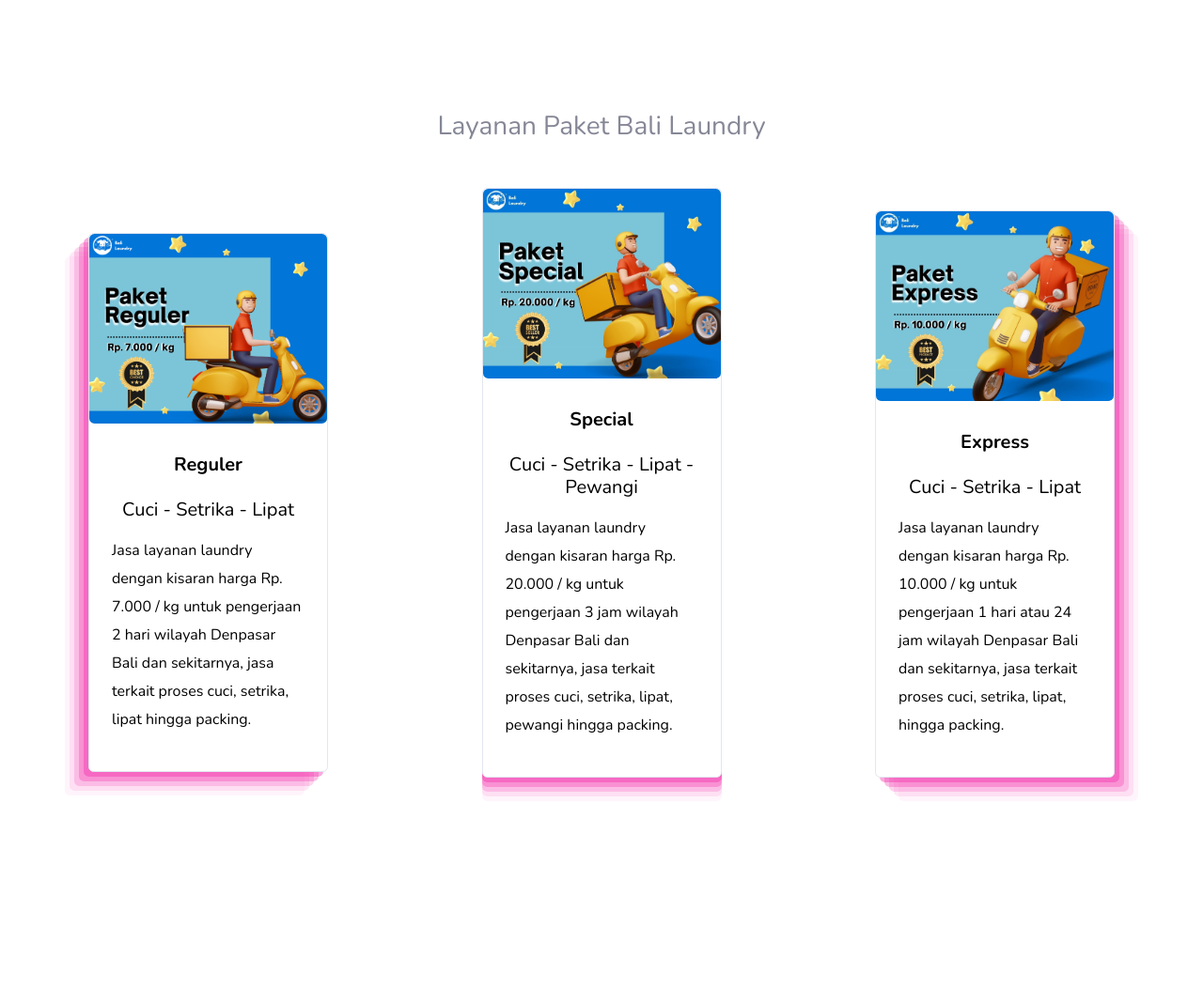
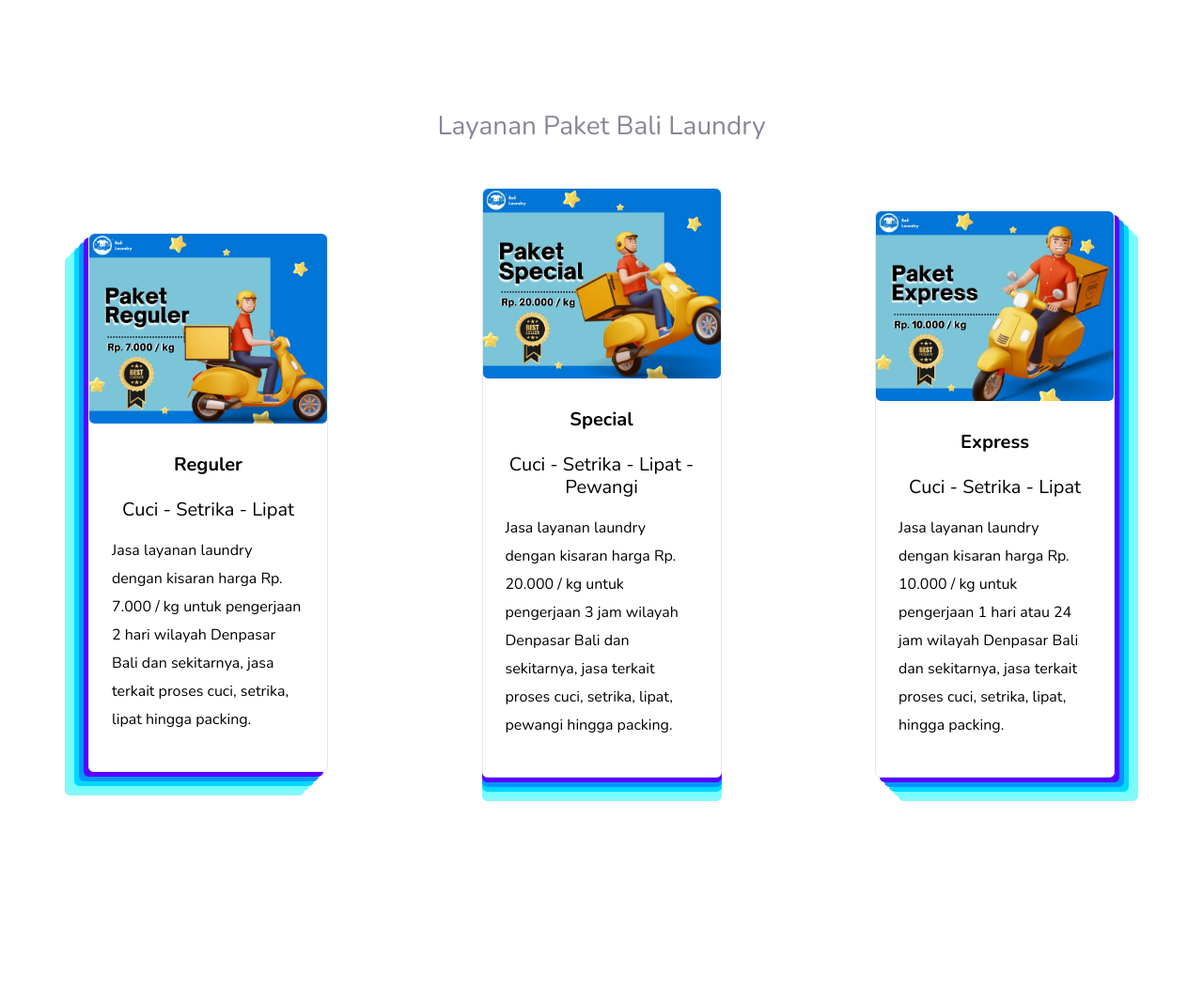
Before and after one commit to itsmenyzn/laundry-app, a PHP site: page / in a window 1280 px wide. Shown: the part 588-1656 px from the top of the page at 94% size. Run offline with PHP 8.4, Linux system fonts and the light colour scheme; some libraries are stand-ins or nearby versions.

Commit message:
mengupdate index

```diff
--- a/action/function.php
+++ b/action/function.php
@@ -16,6 +16,7 @@ function showAlert($type, $msg)
 
 // fitur login
 if (isset($_POST['login'])) {
+    // function untuk menghindari sql injection
     $username =  mysqli_real_escape_string($conn, $_POST['username']);
     $password =  mysqli_real_escape_string($conn, $_POST['password']);
     $sql =  "SELECT * FROM tabel_pengguna WHERE username='$username'";
@@ -55,8 +56,6 @@ if (isset($_POST['daftarUser'])) {
     $postPassword =  $_POST['password'];
     $telepon =  $_POST['telepon'];
     $password = password_hash($postPassword, PASSWORD_DEFAULT);
-
-
     $checkUsername = mysqli_query($conn, "SELECT * FROM tabel_pengguna WHERE username = '$username'");
 
     if (mysqli_num_rows($checkUsername) >= 1) {
@@ -126,7 +125,7 @@ if (isset($_POST['editPesanan'])) {
     $status =  $_POST['status'];
     $id = $_POST['idPesanan'];
 
-    $sql = "UPDATE `tabel_pesanan` SET `id`='$id',`username`='$username',`telepon`='$telepon',`alamat`='$alamat',`nama_paket`='$paket',`berat`='$berat',`harga`='$harga',`status`='$status',`tanggal`='$tanggal' WHERE id = '$id'";
+    $sql = "UPDATE `tabel_pesanan` SET `username`='$username',`telepon`='$telepon',`alamat`='$alamat',`nama_paket`='$paket',`berat`='$berat',`harga`='$harga',`status`='$status',`tanggal`='$tanggal' WHERE id = '$id'";
     $query = mysqli_query($conn, $sql);
 
     if ($query) {
@@ -268,7 +267,8 @@ if (isset($_POST['tambahPesananUser'])) {
 // fitur menghapus / membatalkan pesanan user berdasarkan id pesanan
 if (isset($_GET['deletePesananUser'])) {
     $id = $_GET['id'];
-    $sql = "UPDATE `tabel_pesanan` SET status = 'Batal' WHERE id = '$id'";
+
+    $sql = "UPDATE `tabel_pesanan` SET `status`='Batal' WHERE id = '$id' ";
     $query = mysqli_query($conn, $sql);
     if ($query) {
         $_SESSION['pesan'] = showAlert('success', 'Berhasil Membatalkan Pesanan');
@@ -313,5 +313,5 @@ if (isset($_GET['konfirmasiPesananUser'])) {
 if (isset($_GET['logout'])) {
     unset($_SESSION);
     session_destroy();
-    header('location:auth/login.php');
+    header('location:../index.php');
 }
--- a/index.php
+++ b/index.php
@@ -72,19 +72,19 @@ if (isset($_SESSION['isLoginUser'])) {
         }
 
         .boxShadowCard1 {
-            box-shadow: rgba(240, 46, 170, 0.4) -5px 5px, rgba(240, 46, 170, 0.3) -10px 10px, rgba(240, 46, 170, 0.2) -15px 15px, rgba(240, 46, 170, 0.1) -20px 20px, rgba(240, 46, 170, 0.05) -25px 25px;
+            box-shadow: rgb(88, 0, 255) -5px 5px, rgb(0, 150, 255) -10px 10px, rgb(0, 215, 255) -15px 15px, rgb(114, 255, 255) -20px 20px, rgb(134, 247, 247) -25px 25px;
         }
 
         .boxShadowCard2 {
-            box-shadow: rgba(240, 46, 170, 0.4) 0px 5px, rgba(240, 46, 170, 0.3) 0px 10px, rgba(240, 46, 170, 0.2) 0px 15px, rgba(240, 46, 170, 0.1) 0px 20px, rgba(240, 46, 170, 0.05) 0px 25px;
+            box-shadow: rgb(88, 0, 255) 0px 5px, rgb(0, 150, 255) 0px 10px, rgb(0, 215, 255) 0px 15px, rgb(114, 255, 255) 0px 20px, rgb(134, 247, 247) 0px 25px;
         }
 
         .boxShadowCard3 {
-            box-shadow: rgba(240, 46, 170, 0.4) 5px 5px, rgba(240, 46, 170, 0.3) 10px 10px, rgba(240, 46, 170, 0.2) 15px 15px, rgba(240, 46, 170, 0.1) 20px 20px, rgba(240, 46, 170, 0.05) 25px 25px;
+            box-shadow: rgb(88, 0, 255) 5px 5px, rgb(0, 150, 255) 10px 10px, rgb(0, 215, 255) 15px 15px, rgb(114, 255, 255) 20px 20px, rgb(134, 247, 247) 25px 25px;
         }
 
         .boxShadowImg {
-            box-shadow: rgba(240, 46, 170, 0.4) 5px 5px, rgba(240, 46, 170, 0.3) 10px 10px, rgba(240, 46, 170, 0.2) 15px 15px, rgba(240, 46, 170, 0.1) 20px 20px, rgba(240, 46, 170, 0.05) 25px 25px;
+            box-shadow: rgb(88, 0, 255) 5px 5px, rgb(0, 150, 255) 10px 10px, rgb(0, 215, 255) 15px 15px, rgb(114, 255, 255) 20px 20px, rgb(134, 247, 247) 25px 25px;
 
         }
     </style>
@@ -269,8 +269,8 @@ if (isset($_SESSION['isLoginUser'])) {
 
 
     <footer>
-        <div class="container-fluid marginFooter">
-            <div class="row shadow-lg">
+        <div class="container-fluid marginFooter  ">
+            <div class=" row shadow-lg">
                 <div class="col-lg-12">
                     <div class="fs-5 py-3 text-center footerText">&#169 2022 Bali Laundry </div>
                 </div>
```
